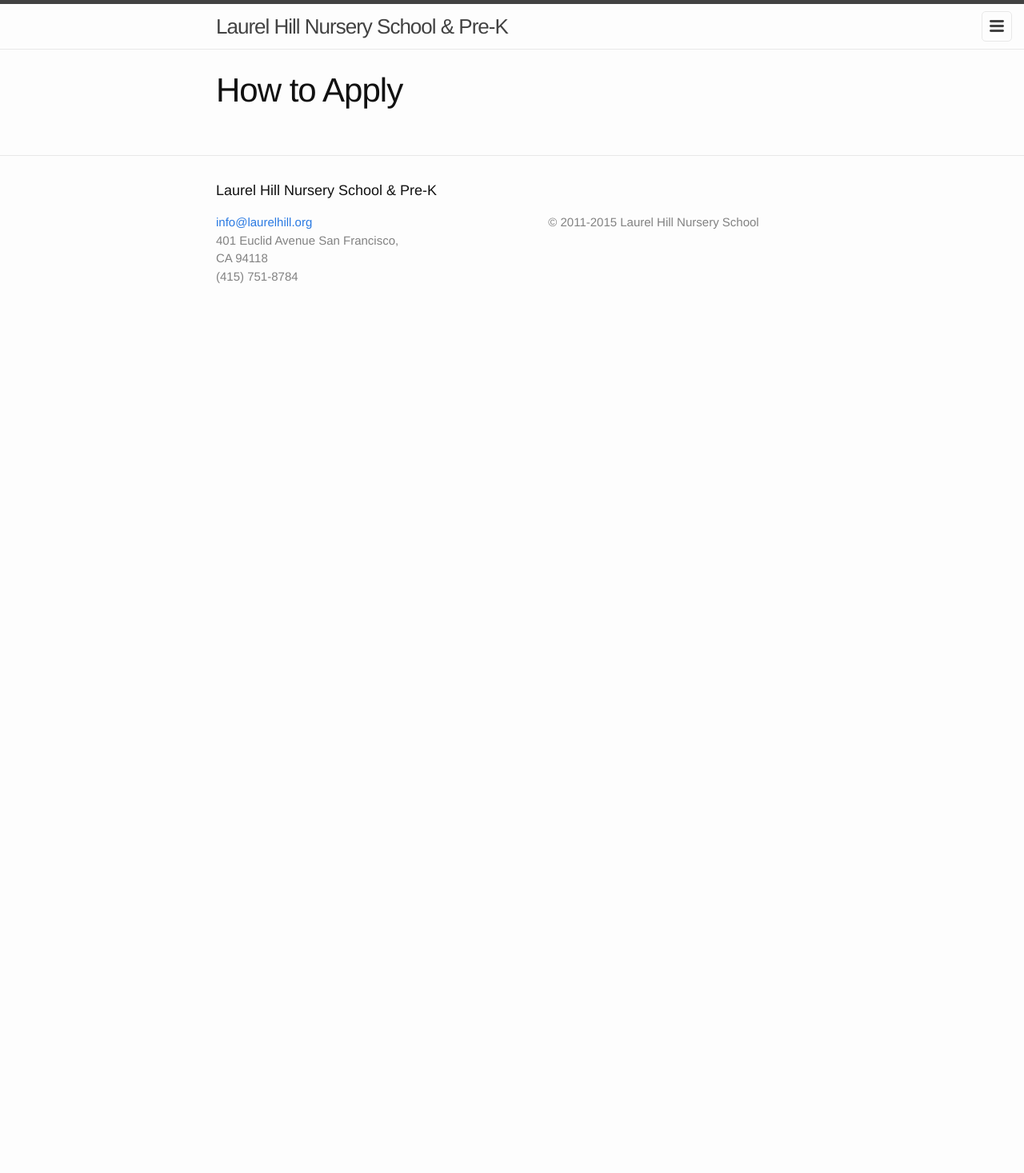
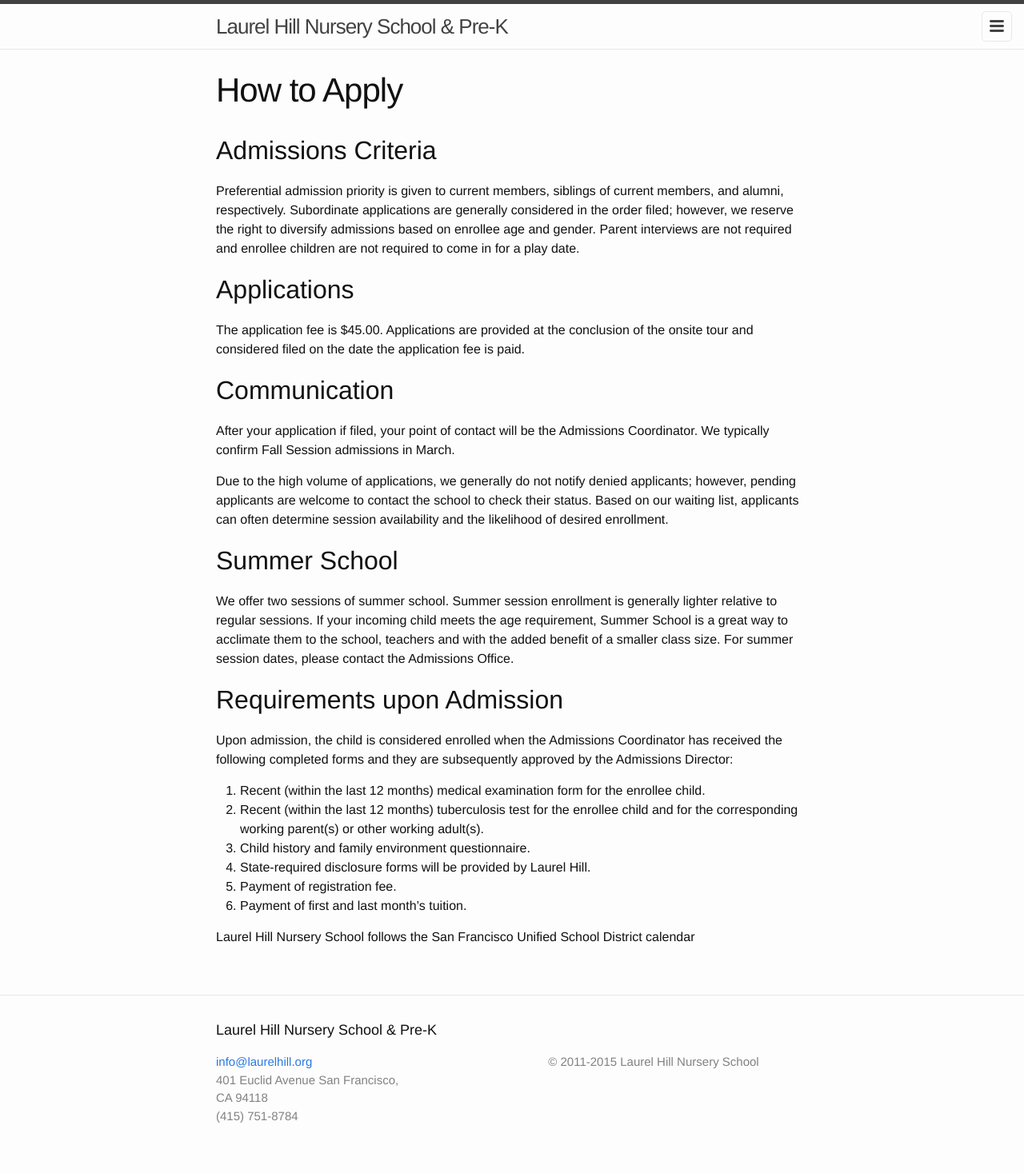
Before and after one commit to saliemchiu/lhns, a Jekyll site: the page built from _admissions/how-to-apply.md, in a window 1280 px wide. Shown: the whole page at 80% size. Built offline with Jekyll 4.4.1, drawn with Linux system fonts in a browser that asks for light colours; before the commit the page ends 900 px from its top, so only the background shows below that.

Commit message:
added some content Sabrina sent me yesterday

```diff
--- a/_admissions/how-to-apply.md
+++ b/_admissions/how-to-apply.md
@@ -3,3 +3,36 @@
 title: How to Apply
 permalink: /admissions/how-to-apply/
 ---
+
+## Admissions Criteria
+
+Preferential admission priority is given to current members, siblings of current members, and alumni, respectively.  Subordinate applications are generally considered in the order filed; however, we reserve the right to diversify admissions based on enrollee age and gender.  Parent interviews are not required and enrollee children are not required to come in for a play date.
+
+## Applications
+
+The application fee is $45.00.  Applications are provided at the conclusion of the onsite tour and considered filed on the date the application fee is paid.
+
+
+## Communication
+
+After your application if filed, your point of contact will be the Admissions Coordinator. We typically confirm Fall Session admissions in March.
+
+Due to the high volume of applications, we generally do not notify denied applicants; however, pending applicants are welcome to contact the school to check their status.  Based on our waiting list, applicants can often determine session availability and the likelihood of desired enrollment.
+
+## Summer School
+
+We offer two sessions of summer school.  Summer session enrollment is generally lighter relative to regular sessions.  If your incoming child meets the age requirement, Summer School is a great way to acclimate them to the school, teachers and with the added benefit of a smaller class size.  For summer session dates, please contact the Admissions Office.
+
+## Requirements upon Admission
+
+Upon admission, the child is considered enrolled when the Admissions Coordinator has received the following completed forms and they are subsequently approved by the Admissions Director:
+
+1.    Recent (within the last 12 months) medical examination form for the enrollee child.
+2.    Recent (within the last 12 months) tuberculosis test for the enrollee child and for the corresponding working parent(s) or other working adult(s).
+3.    Child history and family environment questionnaire.
+4.    State-required disclosure forms will be provided by Laurel Hill.
+5.    Payment of registration fee.
+6.    Payment of first and last month’s tuition.
+
+
+Laurel Hill Nursery School follows the San Francisco Unified School District calendar
```
Also changed, not shown: _about_us/community.md (+4 -1 lines), _about_us/fundraising.md (+6 -3 lines), _admissions/tours-openhouses.md (+21 -0 lines), _admissions/tuition.md (+17 -0 lines).
